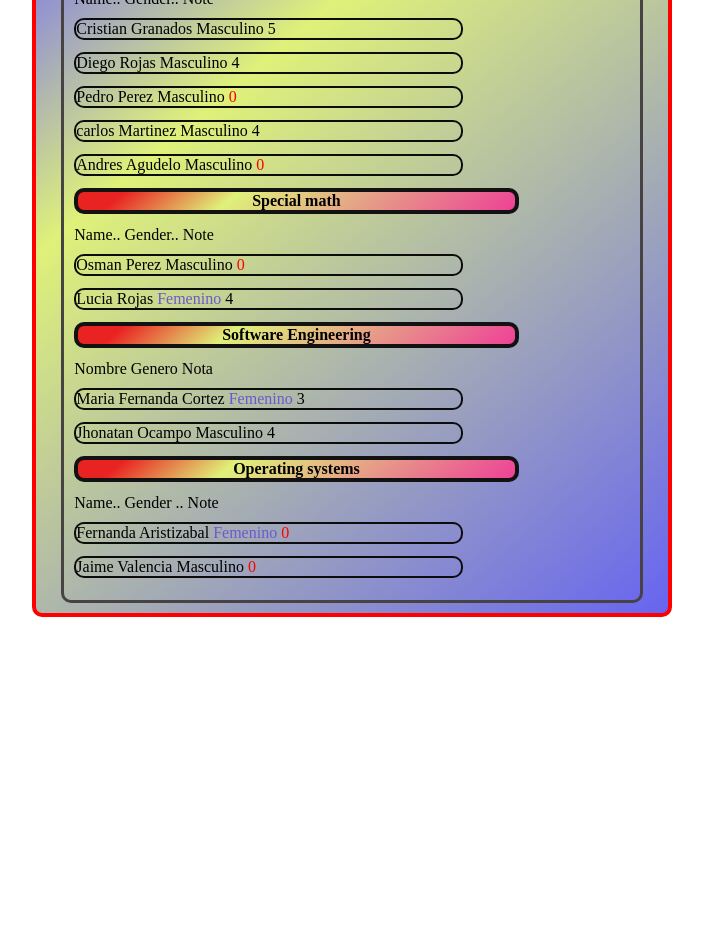
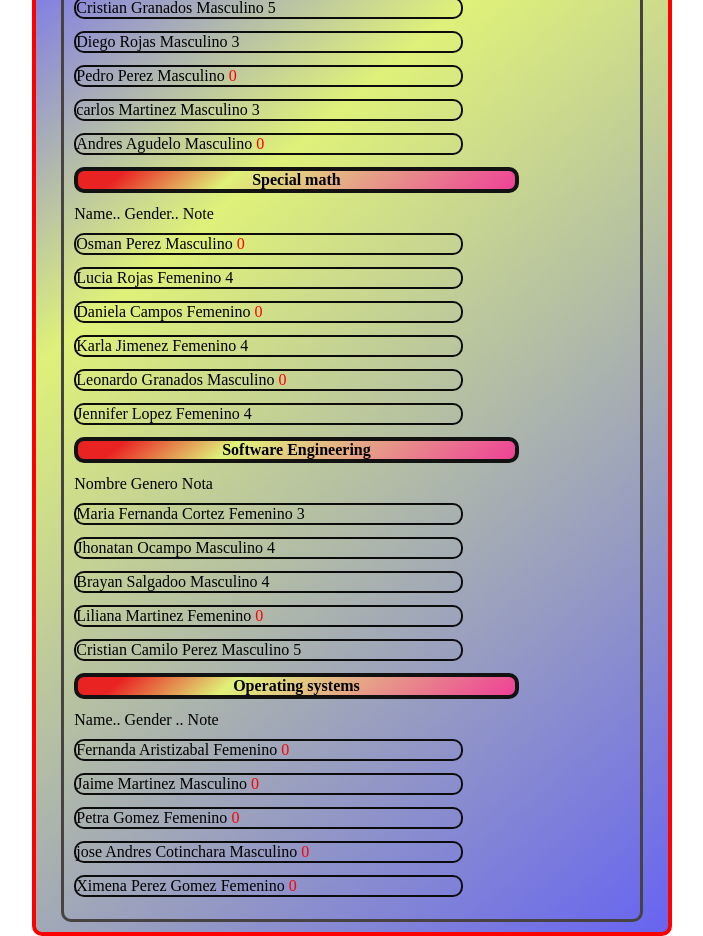
Before and after one commit to Granaditos83/react-conditional-rendering, a React (Create React App) app: page / in a window 1280 px wide. Shown: the part 240-1176 px from the top of the page, without its empty margins (288-991 px from the left). Before the commit the page ends 857 px from the top, so only its background shows below. Built offline with nearby package versions, Linux system fonts and the light colour scheme.

Commit message:
commit 22 Abril

```diff
--- a/src/pages/productos/componentes/barra-de-búsqueda/barra-de-busqueda.comp.jsx
+++ b/src/pages/productos/componentes/barra-de-búsqueda/barra-de-busqueda.comp.jsx
@@ -1,5 +1,6 @@
 import React from 'react';
-import './barra-de-busqueda.style.css'
+import './barra-de-busqueda.style.css';
+
 
 
 
@@ -9,13 +10,16 @@ const BarraDeBusqueda =  () => {
 
         <div className ="barra-de-busqueda-container " >
 
-<div className="search-input">
-  <input type="text" placeholder="search.."/>
-</div>
+
 <h1>Phillips Exeter Academy</h1>
 
 
+
+
+
         </div>
+
+
 
     )
 
--- a/src/pages/productos/componentes/fila-de-productos/fila-de-productos.comp.jsx
+++ b/src/pages/productos/componentes/fila-de-productos/fila-de-productos.comp.jsx
@@ -1,5 +1,7 @@
 import React from 'react';
 import './fila-de-productos.style.css';
+
+
 
 
 const FilaDeProductos =  (props) => {
@@ -8,25 +10,20 @@ const FilaDeProductos =  (props) => {
 
         <div className="fila-de-productos-container">
 
-            {props.producto.estudiante} {'      '}
-
+            {props.producto.estudiante}
 
             {
 
-props.producto.genero === "Femenino"
-?
-<span className= "generomf" > {props.producto.genero}  </span>
-:
-<span> {props.producto.genero}   </span>
+           props.producto.genero === "Femenino"
+           ?
+          <span className= "generof" > {props.producto.genero}  </span>
+          :
+          <span> {props.producto.genero}   </span>
 
-
-
-}
-
-
+        }
           {
 
-            props.producto.nota === 0 && 3
+            props.producto.nota ===   0
             ?
             <span className= "leave-a-note" > {props.producto.nota} </span>
             :
@@ -35,6 +32,9 @@ props.producto.genero === "Femenino"
 
 
           }
+          </div>
+
+        );
 
 
 
@@ -46,9 +46,7 @@ props.producto.genero === "Femenino"
 
 
 
-        </div>
 
-    );
 
 
 
--- a/src/pages/productos/componentes/fila-de-productos/fila-de-productos.style.css
+++ b/src/pages/productos/componentes/fila-de-productos/fila-de-productos.style.css
@@ -12,8 +12,9 @@
     .leave-a-note{
         color: red;
     }
-    .generomf{
+    .generof{
 
-        color: slateblue;
+
+        background-image:url( "https://static8.depositphotos.com/1009919/1040/v/950/depositphotos_10405378-stock-illustration-business-career-woman-isolated-on.jpg" data-noaft="1" jsname="HiaYvf" jsaction="load:XAeZkd;" style="width: 383px; height: 441.161px; margin: 0px;">)
 
     }
--- a/src/pages/productos/componentes/tabla-de-productos/tabla-de.productos.comp.jsx
+++ b/src/pages/productos/componentes/tabla-de-productos/tabla-de.productos.comp.jsx
@@ -24,7 +24,7 @@ const TablaDeProductos =  () => {
             <FilaDeProductos producto ={{
               estudiante :"Diego Rojas",
               genero :"Masculino",
-              nota :4,
+              nota :3,
 
 
 
@@ -40,7 +40,7 @@ const TablaDeProductos =  () => {
               <FilaDeProductos producto ={{
               estudiante :"carlos Martinez",
               genero :"Masculino",
-              nota :4,
+              nota :3,
 
 
 
@@ -69,6 +69,31 @@ const TablaDeProductos =  () => {
               nota :4,
             }}  />
 
+            <FilaDeProductos producto ={{
+            estudiante :"Daniela Campos",
+            genero :"Femenino",
+            nota :0,
+          }}  />
+
+            <FilaDeProductos producto ={{
+              estudiante :"Karla Jimenez",
+              genero: "Femenino",
+              nota :4,
+            }}  />
+
+            <FilaDeProductos producto ={{
+            estudiante :"Leonardo Granados",
+            genero :"Masculino",
+            nota :0,
+          }}  />
+
+            <FilaDeProductos producto ={{
+              estudiante :"Jennifer Lopez",
+              genero: "Femenino",
+              nota :4,
+            }}  />
+
+
 
 
 
@@ -85,10 +110,26 @@ const TablaDeProductos =  () => {
               estudiante :"Jhonatan Ocampo",
               genero :"Masculino",
               nota :4,
+            }}  />
+              <FilaDeProductos producto ={{
+              estudiante :"Brayan Salgadoo",
+              genero :"Masculino",
+              nota :4,
+            }}  />
+              <FilaDeProductos producto ={{
+              estudiante :"Liliana Martinez",
+              genero :"Femenino",
+              nota :0,
+            }}  />
+              <FilaDeProductos producto ={{
+              estudiante :"Cristian Camilo Perez",
+              genero :"Masculino",
+              nota :5,
+            }}  />
 
 
 
-          }}  />
+
 
 <FilaDeElementosCategoricos NombreCategoria="Operating systems"  />
           Name..  Gender .. Note
@@ -99,13 +140,29 @@ const TablaDeProductos =  () => {
           }}  />
 
             <FilaDeProductos producto ={{
-              estudiante :"Jaime Valencia",
+              estudiante :"Jaime Martinez",
               genero :"Masculino",
               nota :0,
+            }}  />
+             <FilaDeProductos producto ={{
+              estudiante :"Petra Gomez",
+              genero :"Femenino",
+              nota :0,
+            }}  />
+             <FilaDeProductos producto ={{
+              estudiante :"jose Andres Cotinchara",
+              genero :"Masculino",
+              nota :0,
+            }}  />
+             <FilaDeProductos producto ={{
+              estudiante :"Ximena Perez Gomez",
+              genero :"Femenino",
+              nota :0,
+            }}  />
 
 
 
-          }}  />
+
 
 
 
```
Also changed, not shown: fotos proyecto conditional rending/proyecto con 21 estudiantes.PNG (added), src/foto-dama/mujer/dama.jpg (added).
